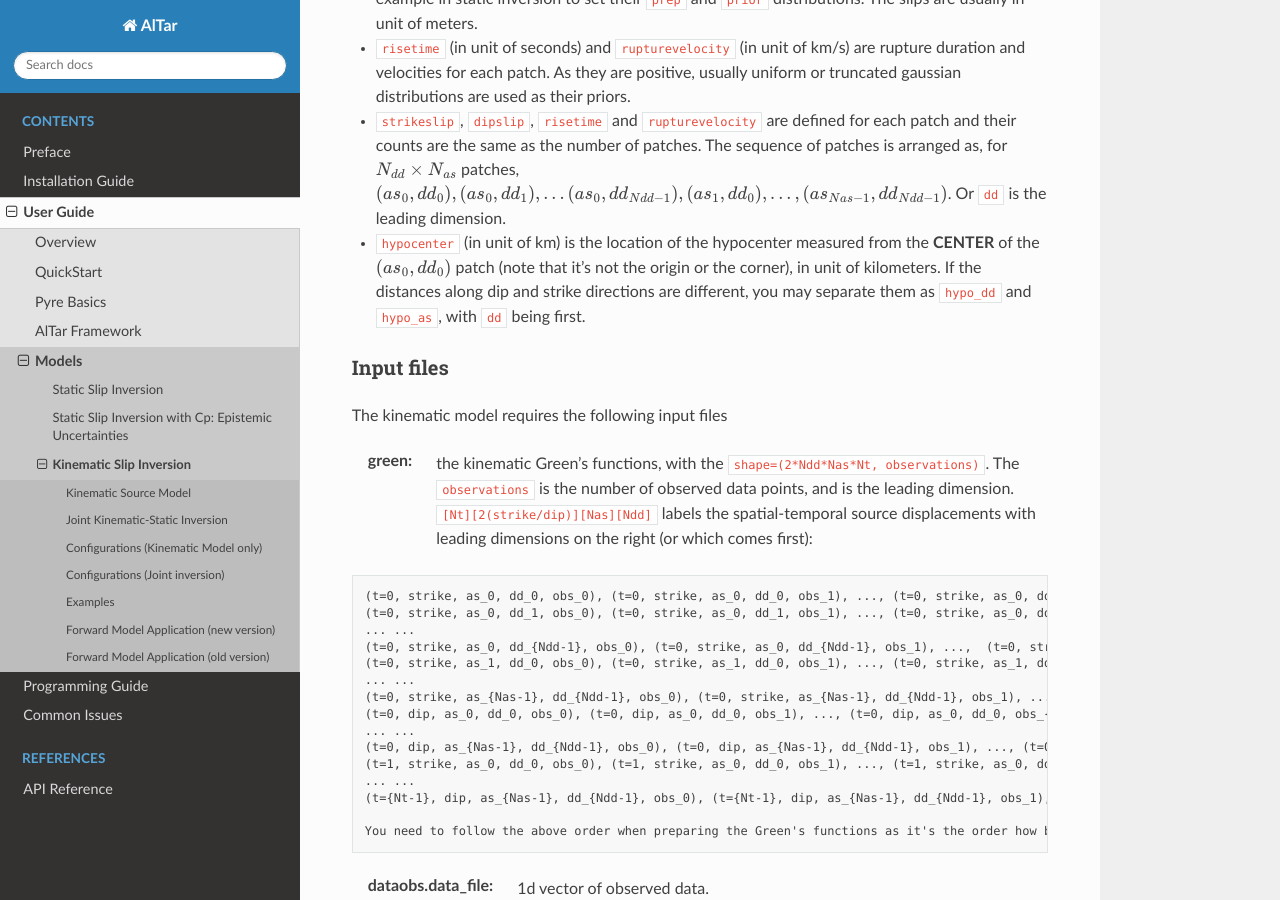
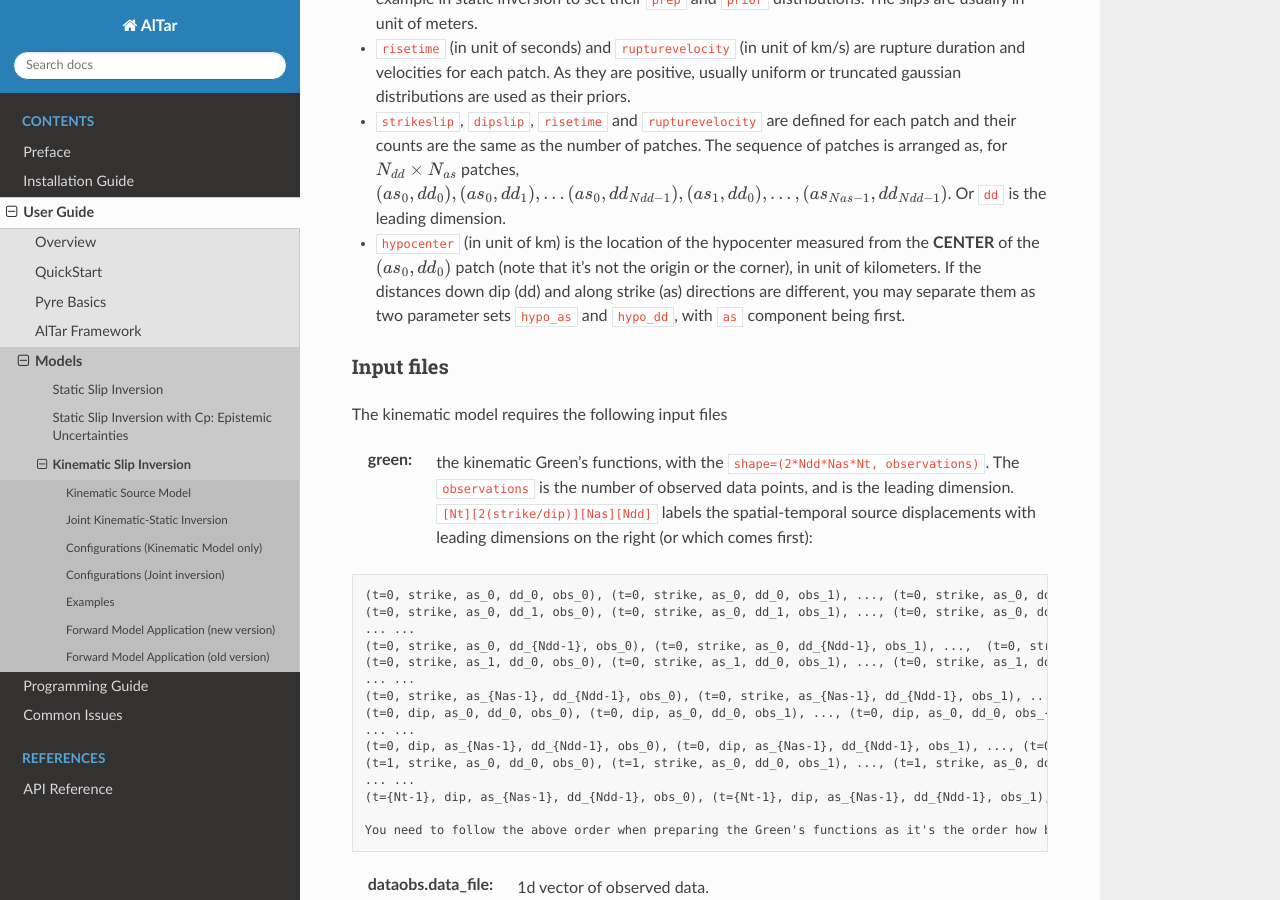
Before and after one commit to lijun99/altar2-documentation, a Sphinx documentation site: the page built from docs/cuda/Kinematic.rst, in a window 1280 px wide and 900 px high, scrolled down 4314 px. Built offline with Sphinx 7.4.7 and the Read the Docs theme 2.0.0, drawn with Linux system fonts in a browser that asks for light colours; pages that are not in the unit, such as notebooks, are missing from menus.

Commit message:
kinematic model: clarify the order of hypocenter components

```diff
--- a/docs/cuda/Kinematic.rst
+++ b/docs/cuda/Kinematic.rst
@@ -187,7 +187,7 @@ The parameter sets or ``psets`` for the kinematic models are ``psets_list = [str
 
 -  ``strikeslip``, ``dipslip``, ``risetime`` and ``rupturevelocity`` are defined for each patch and their counts are the same as the number of patches. The sequence of patches is arranged as, for :math:`N_{dd} \times N_{as}` patches,  :math:`(as_0, dd_0), (as_0, dd_1), ... (as_0, dd_{Ndd-1}), (as_1, dd_0), ..., (as_{Nas-1}, dd_{Ndd-1})`. Or ``dd`` is the leading dimension.
 
-- ``hypocenter`` (in unit of km) is the location of the hypocenter measured from the **CENTER** of the :math:`(as_0, dd_0)` patch (note that it's not the origin or the corner), in unit of kilometers. If the distances along dip and strike directions are different, you may separate them as ``hypo_dd`` and ``hypo_as``, with ``dd`` being first.
+- ``hypocenter`` (in unit of km) is the location of the hypocenter measured from the **CENTER** of the :math:`(as_0, dd_0)` patch (note that it's not the origin or the corner), in unit of kilometers. If the distances down dip (dd) and along strike (as) directions are different, you may separate them as two parameter sets ``hypo_as`` and ``hypo_dd``, with ``as`` component being first.
 
 Input files
 ~~~~~~~~~~~
```
